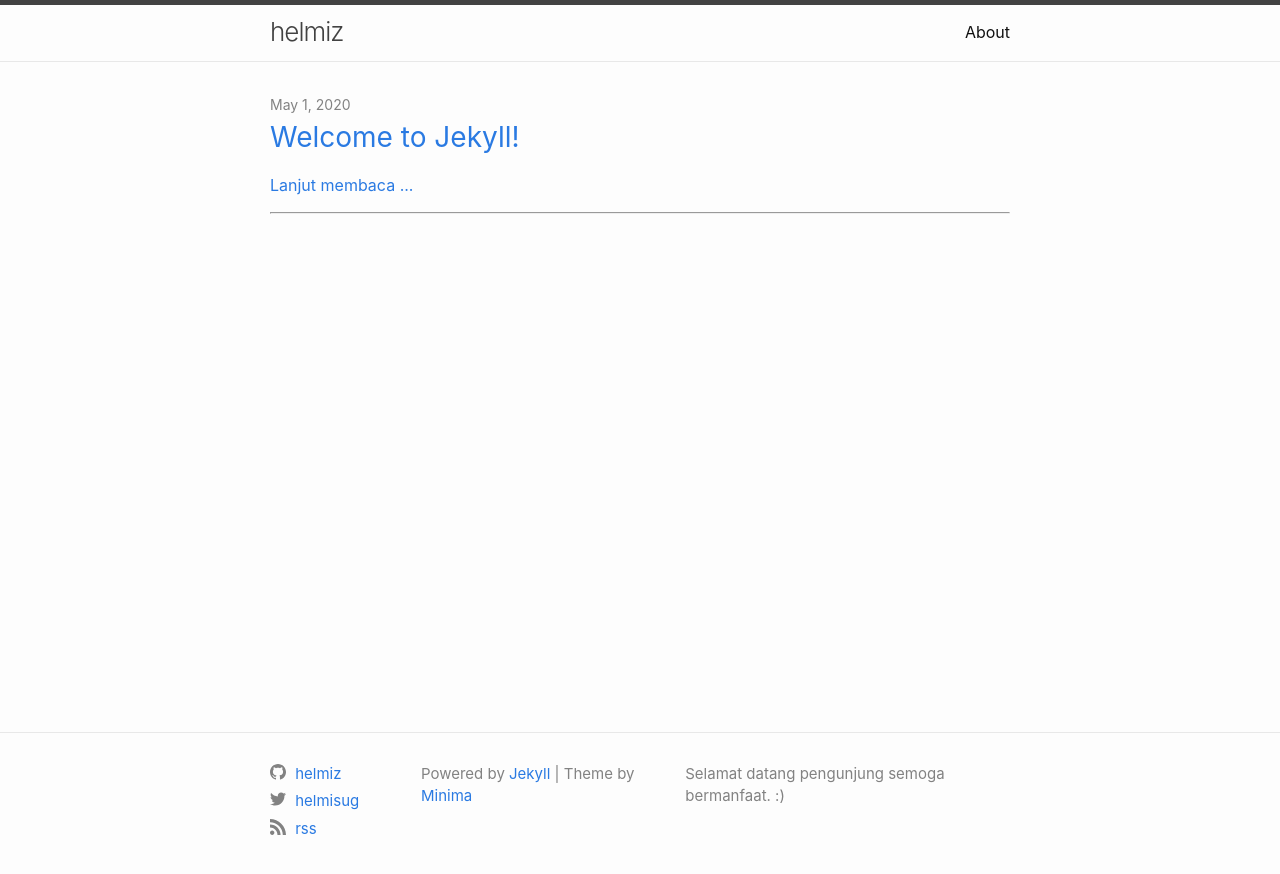
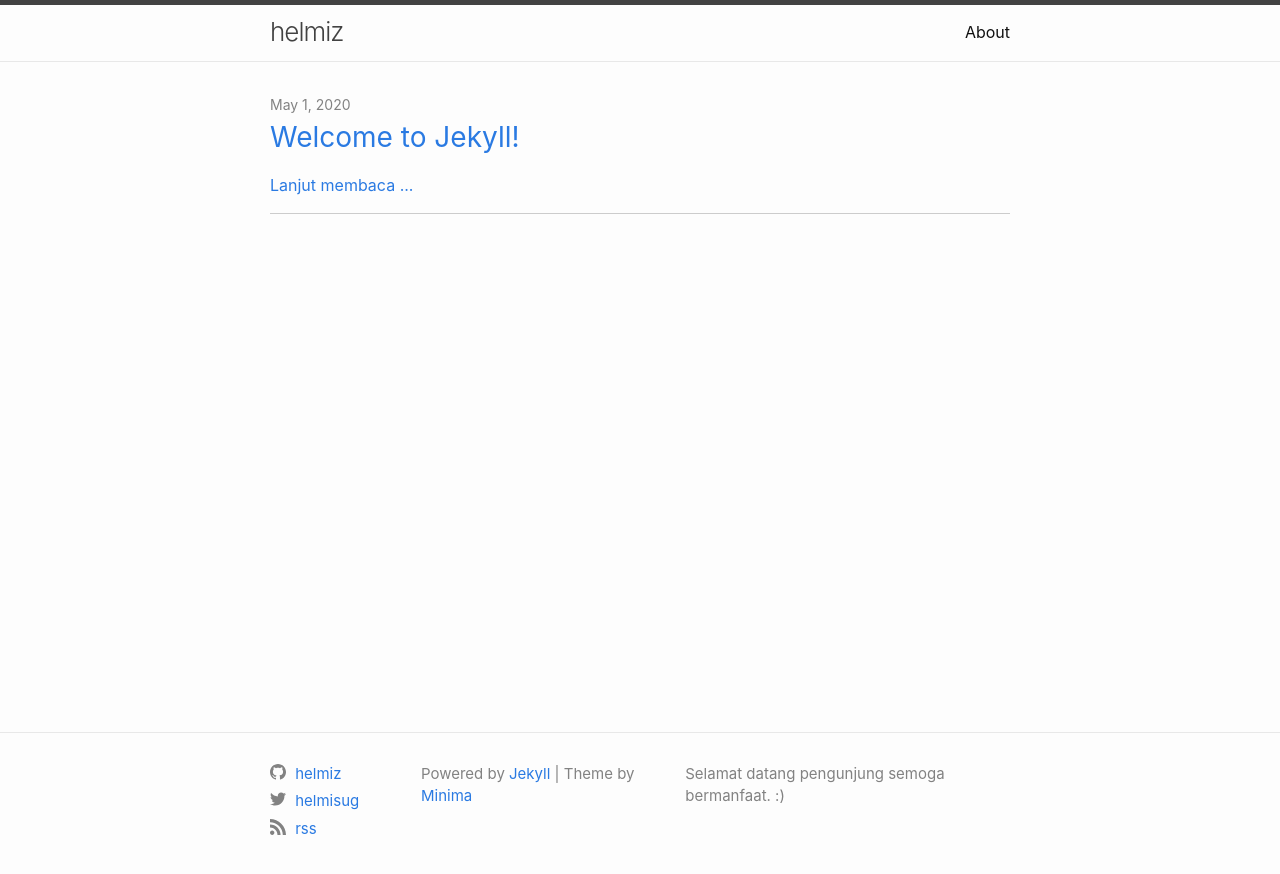
Before and after one commit to helmiz/helmiz.github.io, a Jekyll site: the page built from index.html, in a window 1280 px wide. Shown: the top 874 px of the page. Built offline with Jekyll 4.4.1, drawn with Linux system fonts in a browser that asks for light colours.

Commit message:
Menambahkan hr

```diff
--- a/_sass/minima/_base.scss
+++ b/_sass/minima/_base.scss
@@ -252,3 +252,12 @@ table {
     border: 1px solid $grey-color-light;
   }
 }
+
+hr {
+  display: block;
+  height: 1px;
+  border: 0;
+  border-top: 1px solid #ccc;
+  margin: 1em 0;
+  padding: 0;
+}
```
